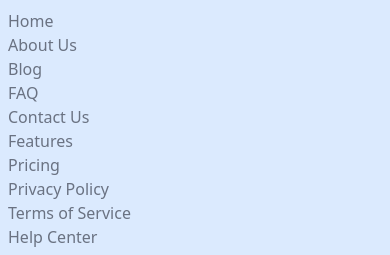
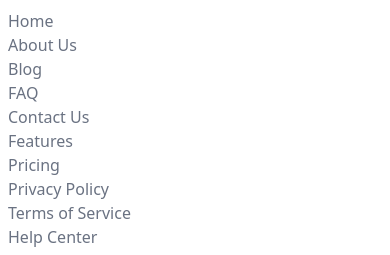
Before and after one commit to sheponhossain/flower-market, a plain HTML site: page index.html in a window 390 px wide. Shown: the part 4544-4799 px from the top of the page. Drawn offline with nearby package versions, Linux system fonts and the light colour scheme.

Commit message:
again responsive commit

```diff
--- a/index.html
+++ b/index.html
@@ -238,7 +238,7 @@
             </div>
         </section>
     </main>
-    <footer class="bg-blue-100 md:flex gap-28 mt-12 md:bg-white md:justify-items-center md:ml-40">
+    <footer class=" md:flex gap-28 mt-12 md:bg-white md:justify-items-center md:ml-40">
         <div class="mb-3 w-80 pl-2 md:pt-5">
             <img src="./assets/logo.png" alt="">
             <p class="text-gray-500">Indulge your senses with the beauty and fragrance of our fresh flower shop.</p>
```
